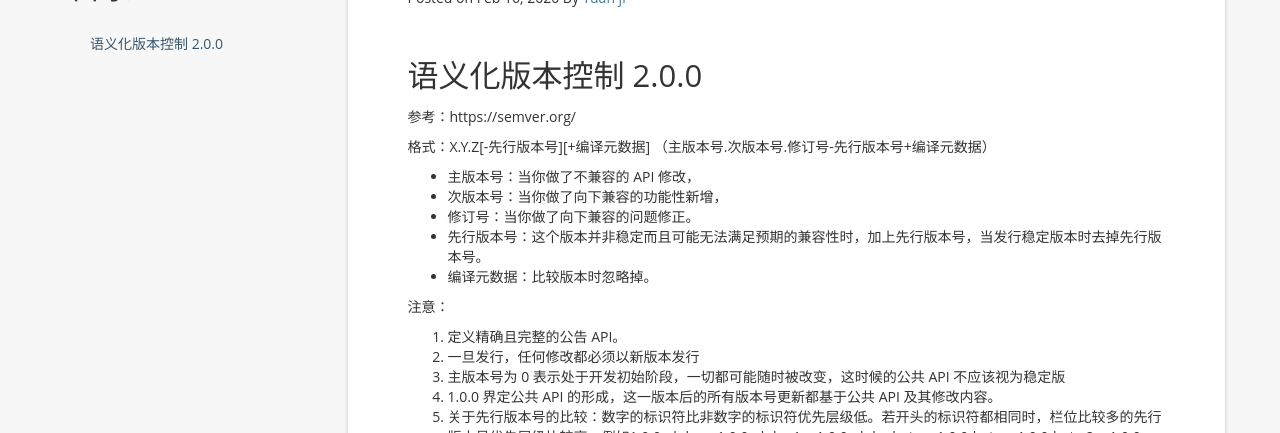
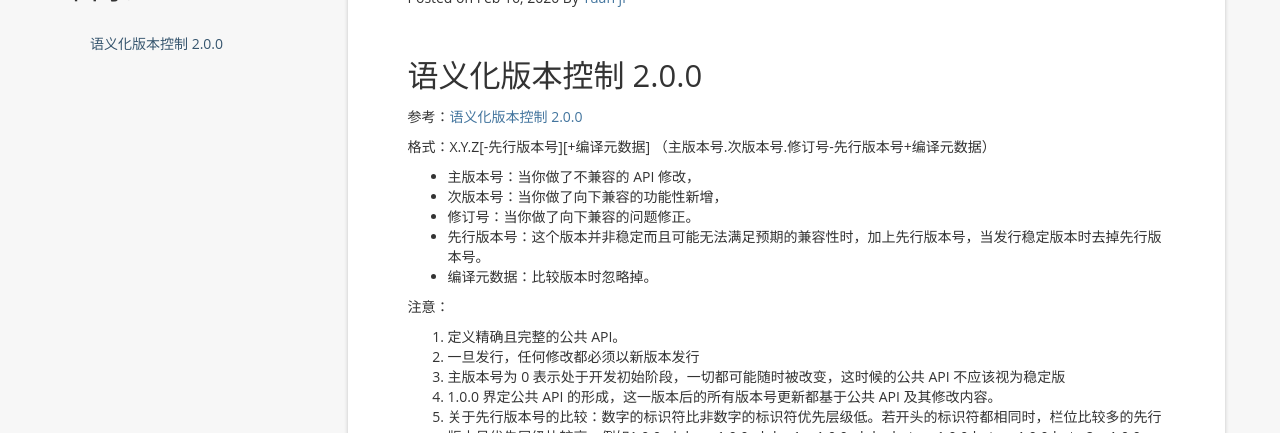
Before and after one commit to yuandot/yuandot.github.io, a Jekyll site: the page built from _posts/git/2020-02-16-语义化版本控制.md, in a window 1280 px wide. Shown: the part 150-583 px from the top of the page. Built offline with Jekyll 4.4.1, drawn with Linux system fonts in a browser that asks for light colours; nearby versions of some CDN libraries; comment, search, counter and statistics services are not loaded.

Commit message:
202001160840

```diff
--- a/_posts/git/2020-02-16-语义化版本控制.md
+++ b/_posts/git/2020-02-16-语义化版本控制.md
@@ -11,7 +11,7 @@ tag: [版本控制]
 
 ## 语义化版本控制 2.0.0
 
-参考：https://semver.org/
+参考：[语义化版本控制 2.0.0](https://semver.org/)
 
 格式：X.Y.Z[-先行版本号][+编译元数据] （主版本号.次版本号.修订号-先行版本号+编译元数据）
 
@@ -23,7 +23,7 @@ tag: [版本控制]
 
 注意：
 
-1. 定义精确且完整的公告 API。
+1. 定义精确且完整的公共 API。
 2. 一旦发行，任何修改都必须以新版本发行
 3. 主版本号为 0 表示处于开发初始阶段，一切都可能随时被改变，这时候的公共 API 不应该视为稳定版
 4. 1.0.0 界定公共 API 的形成，这一版本后的所有版本号更新都基于公共 API 及其修改内容。
```
Also changed, not shown: _posts/embed/2020-01-14-HEX 格式.md (+2 -1 lines).
